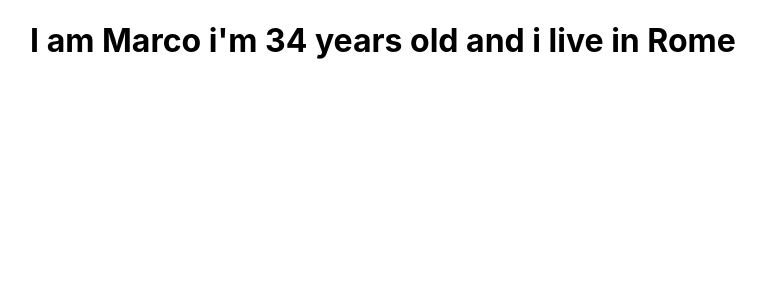
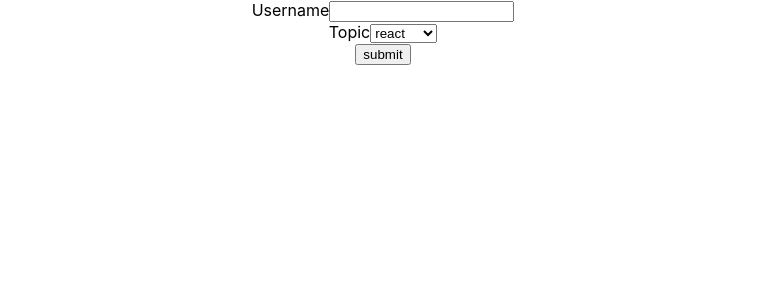
Before and after one commit to MMelchiorri/react_course, a React (Create React App) app in the folder code_evolution_react/: page / in a window 1280 px wide. Shown: the top 300 px of the page, without its empty margins (257-1023 px from the left). Built offline with nearby package versions, Linux system fonts and the light colour scheme.

Commit message:
completed lesson 21

```diff
--- a/code_evolution_react/src/App.js
+++ b/code_evolution_react/src/App.js
@@ -1,31 +1,9 @@
 import './App.css';
-import { Greet } from './components/Greet';
-import Welcome from './components/Welcome';
-import Hello from './components/Hello';
-import Message from './components/Message';
-import Counter from './components/Counter';
-import FunctionClick from './components/FunctionClick';
-import EventBind from './components/EventBind';
-import ParentCompoent from './components/ParentCompoent';
-import NamedList from './components/namedList';
-
+import Form from './components/Form';
 function App() {
   return (
     <div className="App">
-      {/* <Greet /> */}
-      {/* <Welcome /> */}
-      {/*<Counter />*/}
-      {/*<EventBind />*/}
-      {/*<Hello name={'Marco'}>
-        <h1>This is first children</h1>
-        <h2>this is second children</h2>
-      </Hello>*/}
-      {/*<FunctionClick />*/}
-      {/*<Hello name={'Daniele'} />*/}
-      {/*<Hello name={'Davide'} />*/}
-      {/*<Message />*/}
-      {/*<ParentCompoent />*/}
-      <NamedList />
+      <Form></Form>
     </div>
   );
 }
--- /dev/null
+++ b/code_evolution_react/src/components/Form.js
@@ -0,0 +1,32 @@
+import React, { useState } from 'react';
+
+export default function Form() {
+  const [name, selectName] = useState('');
+  const [topic, selectTopic] = useState('');
+
+  const handleSubmit = (e) => {
+    alert('this is handle submit');
+    e.preventDefault();
+  };
+  return (
+    <div>
+      <label>Username</label>
+      <input
+        type="text"
+        value={name}
+        onChange={(e) => selectName(e.target.value)}
+      />
+      <div>
+        <label>Topic</label>
+        <select onChange={(e) => selectTopic(e.target.value)}>
+          <option value="react">react</option>
+          <option value="vue">angular</option>
+          <option value="angular">vue</option>
+        </select>
+      </div>
+      <button type="submit" onClick={handleSubmit}>
+        submit
+      </button>
+    </div>
+  );
+}
--- a/code_evolution_react/src/components/namedList.js
+++ b/code_evolution_react/src/components/namedList.js
@@ -1,13 +1,13 @@
 import React from 'react';
 import Person from './Person';
 
-const arrayPeople = [{ name: 'Marco', age: '34', city: 'Rome' }];
+const arrayPeople = [{ id: '1', name: 'Marco', age: '34', city: 'Rome' }];
 
 export default function NamedList() {
   return (
     <div>
       {arrayPeople.map((person) => {
-        return <Person person={person} />;
+        return <Person key={person.id} person={person} />;
       })}
     </div>
   );
--- /dev/null
+++ b/code_evolution_react/src/static/mystyle.css
@@ -0,0 +1,3 @@
+.primary {
+  color: orange;
+}
```
Also changed, not shown: code_evolution_react/src/components/Stylesheet.js (added, +10 -0 lines).
